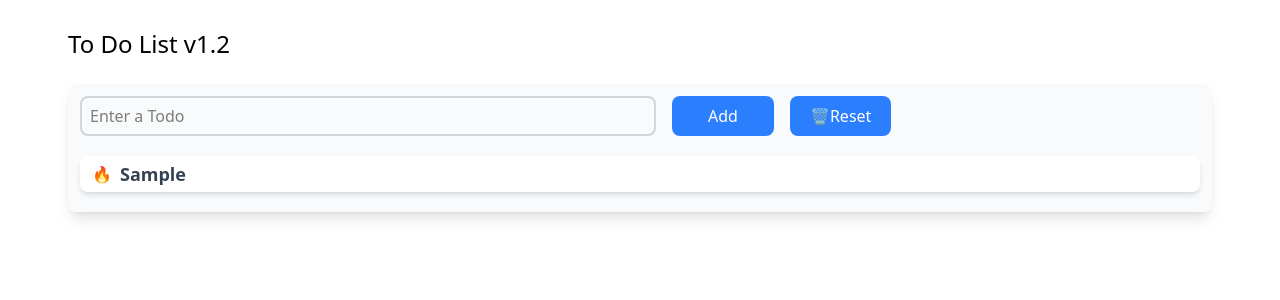
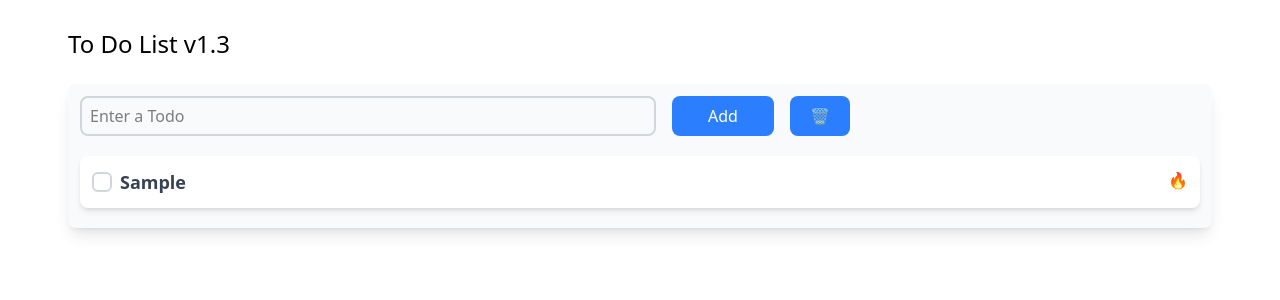
Before and after one commit to IOSA33/Todo-React-Vite-Tailwind, a React (Vite) app: page / in a window 1280 px wide. Both pictures are taken after typing "Sample" into the empty fields and a click on the button "Add". Shown: the top 300 px of the page. Built offline with nearby package versions, Linux system fonts and the light colour scheme.

Commit message:
v1.3 done button added and fixed drag and drop borders

```diff
--- a/src/SortableItem.jsx
+++ b/src/SortableItem.jsx
@@ -30,9 +30,10 @@ export default function SortableItem({ id, children }) {
       cursor: 'grab',
       position: 'absolute',
       top: 0,
-      right: 0,
-      width: '90%',
+      right: '29px',
+      left: '29px',
       height: '100%',
+      width: 'auto',
       zIndex: 1,
     }}
   />
--- a/src/ToDoList.jsx
+++ b/src/ToDoList.jsx
@@ -83,7 +83,7 @@ function TodoList() {
     return (
         <div  className="mx-auto content-center">
             <div className="mx-auto max-w-6xl p-1">
-              <h1 className="mx-auto m-3 mt-6 mb-6 text-2xl"> To Do List  v1.2</h1>
+              <h1 className="mx-auto m-3 mt-6 mb-6 text-2xl"> To Do List  v1.3</h1>
 
               <div className="mx-auto p-3 bg-gray-50 rounded-lg shadow-lg">
 
@@ -106,7 +106,7 @@ function TodoList() {
                         className='px-5 h-10 mb-1 bg-blue-500 text-white rounded-lg hover:bg-blue-600 transition'
                         onClick={bucket}
                       >
-                        🗑️Reset
+                        🗑️
                       </button>
                     </div>
 
@@ -117,22 +117,29 @@ function TodoList() {
               <DndContext sensors={sensors} collisionDetection={closestCenter} onDragEnd={handleDragEnd}>
                 <SortableContext items={tasks} strategy={verticalListSortingStrategy}>
 
-                  <ul className="space-y-2">
+                  <ul className=''>
                     {tasks.map((task) => (
                       <SortableItem  key={task.id} id={task.id}>
 
-                        <li className="mb-2 justify-between bg-white p-3 rounded-lg shadow-md hover:bg-gray-100 transition duration-300">
-                            <div className="flex items-center h-3">
-                              <button
-                                  onClick={() => deleteTask(task.id)}
-                                  className="cursor-pointer text-red-500 hover:text-red-600 transition duration-200" >
-                                  🔥
-                              </button>
+                        <li className="mb-2 bg-white p-3 rounded-lg shadow-md hover:bg-gray-100 transition duration-300 flex justify-between items-start">
+                          <div className="flex items-center flex-grow">
+                            <input
+                              type='checkbox'
+                              onChange={() => done(task.id)}
+                              checked={task.done}
+                              className="appearance-none w-5 h-5 border-2 border-gray-300 rounded-md checked:bg-green-500 checked:border-green-500
+                                      relative cursor-pointer transition-colors flex-shrink-0"
+                            />
+                            <span className="ml-2 text-lg font-semibold text-gray-700 break-all flex-grow">
+                              {task.text}
+                            </span>
+                          </div>
 
-                              <span className="ml-2 cursor-pointer text-lg font-semibold text-gray-700 break-all">
-                                {task.text}
-                              </span>
-                            </div>
+                          <button
+                            onClick={() => deleteTask(task.id)}
+                            className="ml-3 hover:text-red-600 transition duration-200" >
+                            🔥
+                          </button>
                         </li>
 
                       </SortableItem>
```
